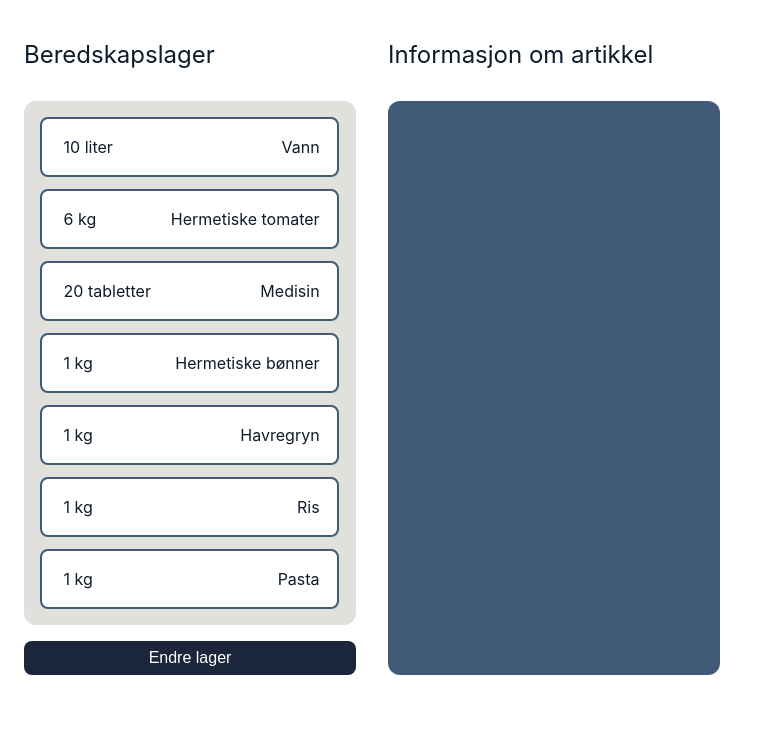
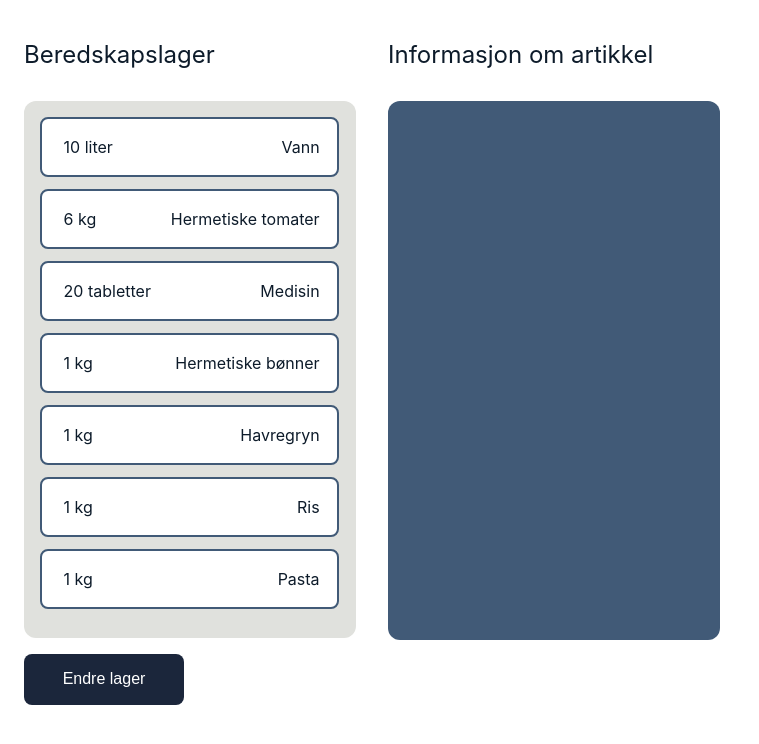
Before and after one commit to NTNU-IDI/scrum-project-2025-team11, a Vue app in the folder frontend/: page /household in a window 1280 px wide. Shown: the top 744 px of the page, without its empty margins (0-759 px from the left). Built offline with nearby package versions, Linux system fonts and the light colour scheme; the HTML template or start-up script is replaced by a standard one.

Commit message:
Make edit button bigger

```diff
--- a/frontend/src/components/household/ViewSingleArticleComponent.vue
+++ b/frontend/src/components/household/ViewSingleArticleComponent.vue
@@ -69,6 +69,7 @@ const deleteItem = () => {
 <style scoped>
     .grey-container {
         background-color: var(--light-blue);
+        margin-bottom: 4.1rem;
     }
 
     .small-header {
--- a/frontend/src/components/household/ViewSuppliesComponent.vue
+++ b/frontend/src/components/household/ViewSuppliesComponent.vue
@@ -65,6 +65,10 @@ const toggleEditMode = () => {
         align-items: center;
     }
 
+    .dark-button {
+        height: 4rem;
+        width: 10rem;
+    }
     .dark-button.active {
         background-color: var(--good-green);
     }
```
